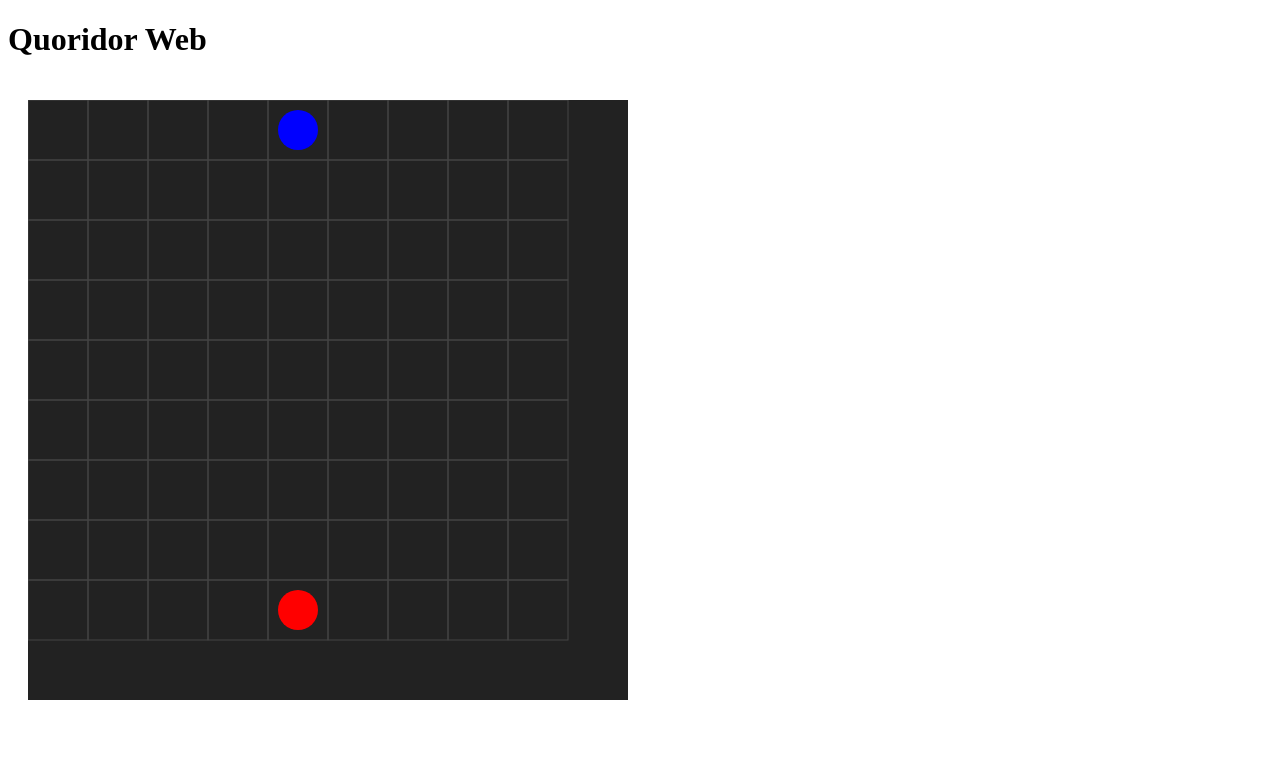
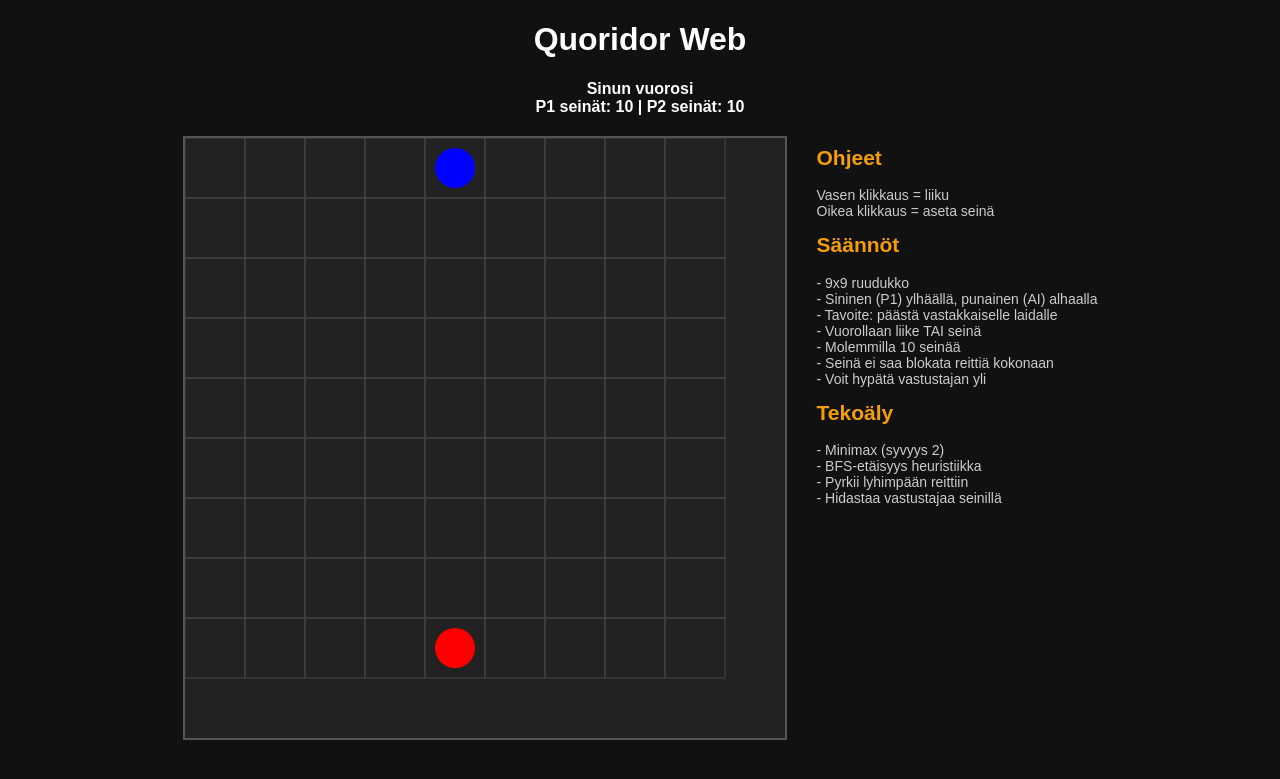
Before and after one commit to KPN-code/quoridor-web, a Flask app: page / in a window 1280 px wide. Shown: the top 779 px of the page. Run offline with Flask 3, Linux system fonts and the light colour scheme.

Commit message:
Update index.html

```diff
--- a/templates/index.html
+++ b/templates/index.html
@@ -3,14 +3,105 @@
 <head>
     <title>Quoridor Web</title>
     <style>
-        canvas { background:#222; margin:20px; }
+        body {
+            background:#111;
+            color:white;
+            font-family: Arial;
+        }
+
+        .container {
+            display:flex;
+            justify-content:center;
+            align-items:flex-start;
+            gap:30px;
+            margin-top:20px;
+        }
+
+        canvas {
+            background:#222;
+            border:2px solid #555;
+        }
+
+        .panel {
+            max-width:300px;
+            font-size:14px;
+            color:#ccc;
+        }
+
+        h1 {
+            text-align:center;
+        }
+
+        h2 {
+            color:#f59e0b;
+            margin-top:10px;
+        }
+
+        #status {
+            text-align:center;
+            margin-top:10px;
+            font-weight:bold;
+        }
     </style>
 </head>
 <body>
 
 <h1>Quoridor Web</h1>
-<canvas id="c" width="600" height="600"></canvas>
+
+<div id="status">Ladataan...</div>
+
+<div class="container">
+
+    <canvas id="c" width="600" height="600"></canvas>
+
+    <div class="panel">
+        <h2>Ohjeet</h2>
+        <p>
+        Vasen klikkaus = liiku<br>
+        Oikea klikkaus = aseta seinä
+        </p>
+
+        <h2>Säännöt</h2>
+        <p>
+        - 9x9 ruudukko<br>
+        - Sininen (P1) ylhäällä, punainen (AI) alhaalla<br>
+        - Tavoite: päästä vastakkaiselle laidalle<br>
+        - Vuorollaan liike TAI seinä<br>
+        - Molemmilla 10 seinää<br>
+        - Seinä ei saa blokata reittiä kokonaan<br>
+        - Voit hypätä vastustajan yli<br>
+        </p>
+
+        <h2>Tekoäly</h2>
+        <p>
+        - Minimax (syvyys 2)<br>
+        - BFS-etäisyys heuristiikka<br>
+        - Pyrkii lyhimpään reittiin<br>
+        - Hidastaa vastustajaa seinillä<br>
+        </p>
+    </div>
+
+</div>
 
 <script src="/static/game.js"></script>
+
+<script>
+async function updateStatus() {
+    const res = await fetch("/state");
+    const s = await res.json();
+
+    let text = "";
+    if (s.pos[0][1] === 8) text = "VOITIT 🎉";
+    else if (s.pos[1][1] === 0) text = "HÄVISIT 😢";
+    else text = s.turn === 0 ? "Sinun vuorosi" : "AI miettii...";
+
+    text += `<br>P1 seinät: ${s.walls[0]} | P2 seinät: ${s.walls[1]}`;
+
+    document.getElementById("status").innerHTML = text;
+}
+
+setInterval(updateStatus, 500);
+</script>
+
 </body>
 </html>
```
